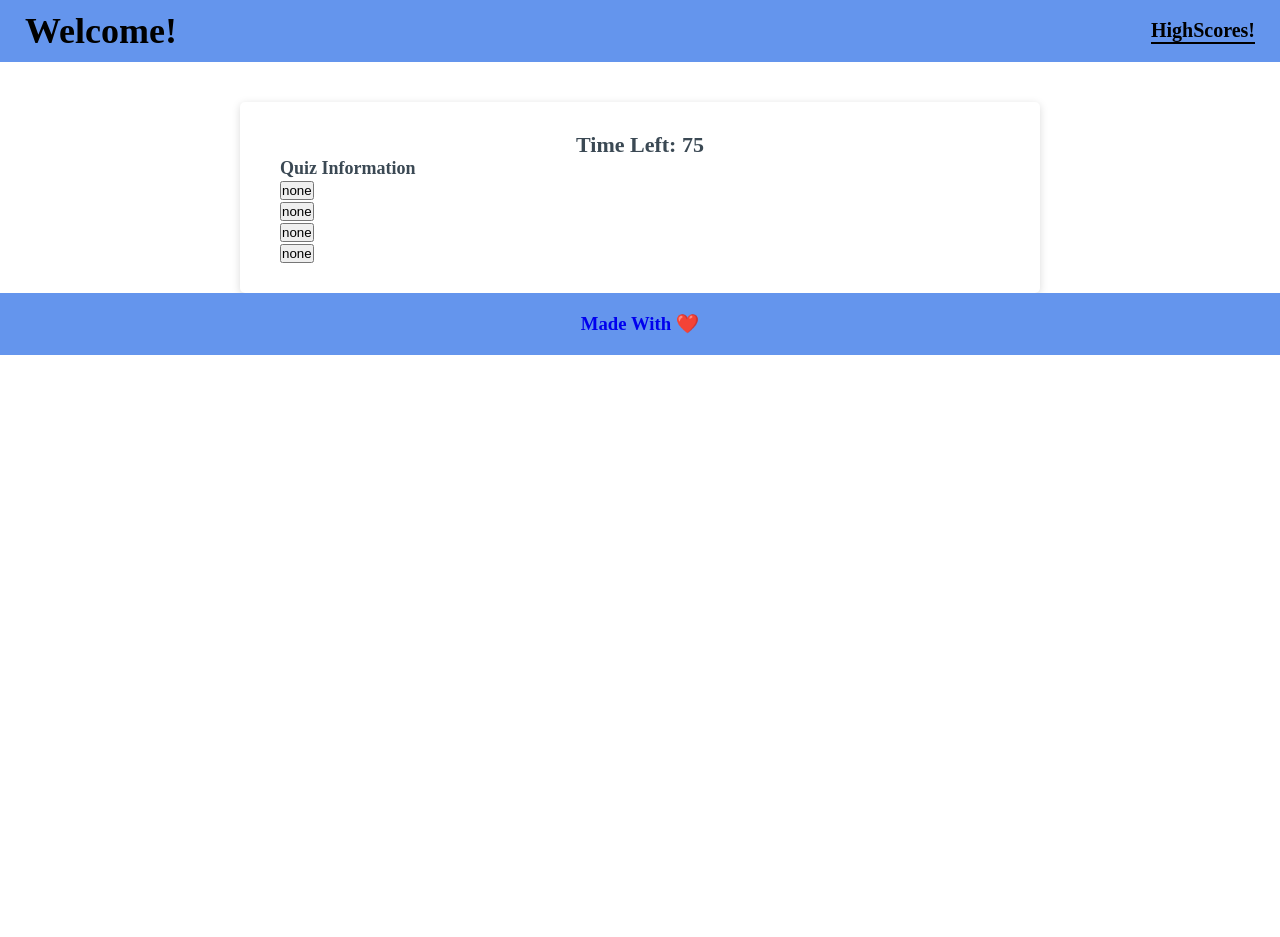
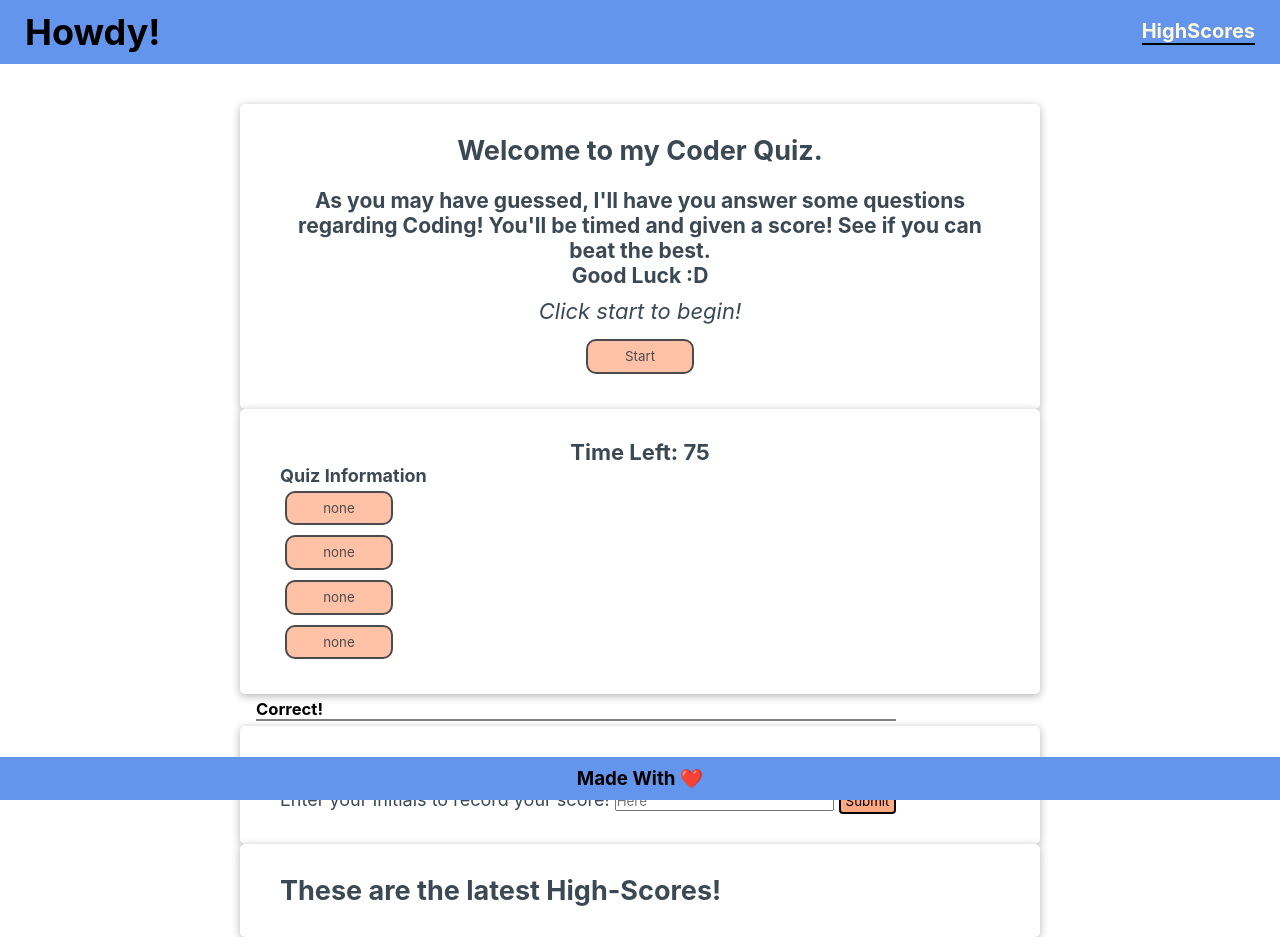
Before and after one commit to WoodwindCDT/codingQuiz, a plain HTML site: page index.html in a window 1280 px wide. Before the commit the page ends 800 px from the top, so only its background shows below. Drawn offline with Linux system fonts and the light colour scheme.

Commit message:
Finished Adding css styles and HTML elements to prepare for js

```diff
--- a/assets/css/style.css
+++ b/assets/css/style.css
@@ -1,4 +1,6 @@
+/* Global */
 * {
+    font-family: -apple-system, BlinkMacSystemFont, 'Segoe UI', Roboto, Oxygen, Ubuntu, Cantarell, 'Open Sans', 'Helvetica Neue', sans-serif;
     margin: 0;
     padding: 0;
     box-sizing: border-box;
@@ -8,8 +10,57 @@
 :root {
     --color-1: cornflowerblue;
     --color-2: gold;
+    --color-3: rgba(255, 121, 59, 0.644);
 }
 
+.hide {
+    /* display: none; */
+}
+
+.wrapper {
+    background-color: hsl(0, 0%, 100%);
+    border-radius: 5px;
+    border-width: 1px;
+    box-shadow: rgba(0, 0, 0, 0.3) 0px 2px 8px 0px;
+    color: hsl(206, 17%, 28%);
+    font-size: 18px;
+    margin: 0 auto;
+    max-width: 800px;
+    padding: 30px 40px;
+}
+
+.sub-btn {
+    background-color: var(--color-3);
+    border: 2px solid black;
+    border-radius: 4px;
+    width: 8%;
+    line-height: 1.5;
+}
+
+.btn {
+    background-color: var(--color-3);
+    border: 2px solid black;
+    border-radius: 10px;
+    width: 15%;
+    line-height: 2.3;
+    margin: 5px;
+    opacity: 0.7;
+    transition: 0.2s;
+    outline: none;
+}
+
+.btn:hover {
+    width: 16%;
+    opacity: 1;
+    background-color: whitesmoke;
+}
+
+.btn:focus {
+    background-color: var(--color-3);
+    opacity: 1;
+}
+
+/* Header Styling */
 header {
     background-color: var(--color-1);
     padding: 10px 25px;
@@ -26,33 +77,35 @@ header h2 {
     margin: 8.5px 0;
 }
 
-header h2:hover {
+header a {
+    color: cornsilk;
+    text-decoration: none;
+}
+
+header h2 a:hover {
     color: var(--color-2);
 }
 
-header h2::after {
-    color: rgba(red, green, blue, alpha)
+/* Start Body Section */
+
+.start-body {
+    text-align: center;
 }
 
-.wrapper {
-    background-color: hsl(0, 0%, 100%);
-    border-radius: 5px;
-    border-width: 1px;
-    box-shadow: rgba(0, 0, 0, 0.15) 0px 2px 8px 0px;
-    color: hsl(206, 17%, 28%);
-    font-size: 18px;
-    margin: 0 auto;
-    max-width: 800px;
-    padding: 30px 40px;
+.start-body p {
+    margin: 10px;
+    font-size: 22px;
+    font-style: oblique;
 }
 
-.wrapper h3 {
+/* Quiz Body Section */
+.quiz-body h3 {
     font-size: 22px;
     position: relative;
     text-align: center;
 }
 
-.wrapper ul li {
+.quiz-body ul li {
     list-style: none;
 }
 
@@ -60,14 +113,30 @@ header h2::after {
     font-size: 18px;
 }
 
+/* Validation Body */
+.validation-body {
+    font-size: 20px;
+    position: relative;
+    margin: 5px 0 5px 20%;
+    border-bottom: 2px solid grey;
+    width: 50%;
+}
+
+
+
+
+/* Footer Styling */
 footer {
+    position: absolute;
+    width: 100%;
+    bottom: 0;
     text-align: center;
     padding: 10px 25px;
     background-color: var(--color-1);
-    bottom: 0;
 }
 
 footer a {
+    color: black;
     text-decoration: none;
 }
 
--- a/index.html
+++ b/index.html
@@ -7,18 +7,37 @@
     <link rel="stylesheet" href="./assets/css/style.css" />
 </head>
 <body>
+    <!-- Header -->
     <header>
-        <h1 id="#">Welcome!</h1>
+        <h1 id="#">Howdy!</h1>
         <nav>
             <!-- HighScore Link -->
-            <h2 class="high-score" id="high-score">
-                HighScores!
+            <h2 class="high-score">
+                <a href="#high-score">HighScores</a>
             </h2>
         </nav>
     </header>
 
-    <!-- Quiz Body -->
-    <main class="wrapper">
+    <!-- Beginning Start Screen  -->
+    <div class="start-body wrapper hide">
+        <h2>
+            Welcome to my Coder Quiz.
+        </h2>
+        <br />
+        <h3>
+            As you may have guessed, I'll have you answer some questions regarding Coding!
+            You'll be timed and given a score! See if you can beat the best.
+            <br />
+            Good Luck :D
+        </h3>
+
+        <p>Click start to begin!</p>
+
+        <button class="btn" id="start-button">Start</button>
+    </div>
+
+    <!-- Quiz Answer Body -->
+    <main class="quiz-body wrapper hide">
         <h3>
             Time Left:
             <span id="count">75</span>
@@ -34,28 +53,45 @@
                 <ul class="quiz-answerList">
                     <!-- List of Quiz Answers Given -->
                     <li>
-                        <button id="answer-1">none</button>
+                        <button class="btn" id="answer-1">none</button>
                     </li>
                     <li>
-                        <button id="answer-2">none</button>
+                        <button class="btn" id="answer-2">none</button>
                     </li>
                     <li>
-                        <button id="answer-3">none</button>
+                        <button class="btn" id="answer-3">none</button>
                     </li>
                     <li>
-                        <button id="answer-4">none</button>
+                        <button class="btn" id="answer-4">none</button>
                     </li>
                 </ul>
             </div>
         </div>
     </main>
 
+    <!-- Validation Body -->
+    <div class="validation-body hide">
+        <h5 id="validation">Correct!</h5>
+    </div>
+
+    <!-- End Score Body-->
+    <div class="end-score wrapper hide">
+        <h2 class="userScore"> Your score is <span id="userHighscore"></span></h2>
+        <label for="name">Enter your Initials to record your score!</label>
+        <input type="text" id="userIn" name="high-score" placeholder="Here" required minlength="0" maxlength="5">
+        <input class="sub-btn" type="submit">
+    </div>
+
+    <!-- HighScore Body -->
+    <div class="highscore-card wrapper hide" id="high-score">
+        <h2>These are the latest High-Scores!</h2>
+        <ol class="recorded-scores"></ol>
+    </div>
+
     <!-- Footer -->
-    <footer>
         <footer>
-            <h3> <a href="#">Made With ❤️</h3>
+            <h3><a href="#">Made With ❤️</a></h3>
         </footer>
-    </footer>
 
     <!-- JS Script -->
     <script src="./assets/script/script.js"></script>
```
